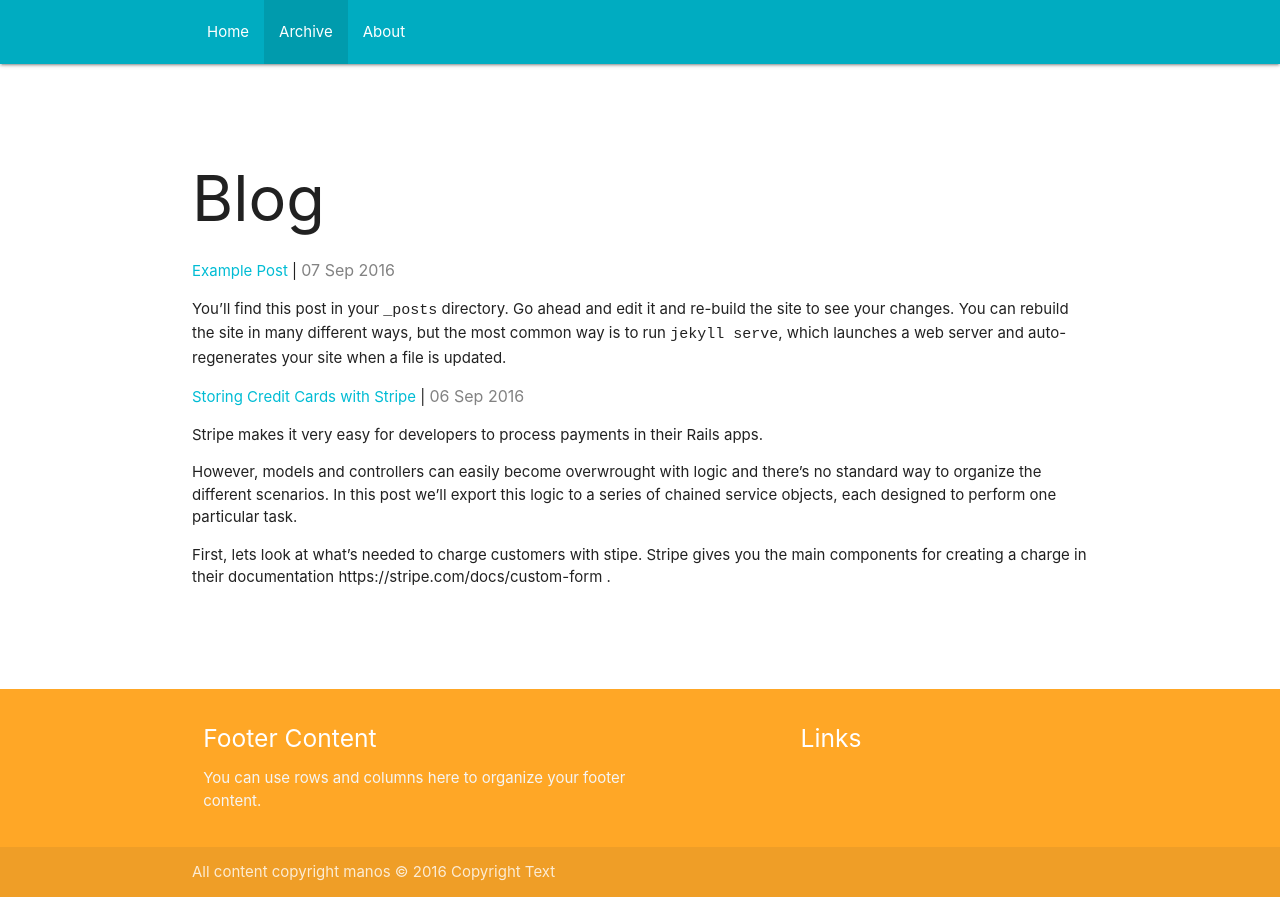
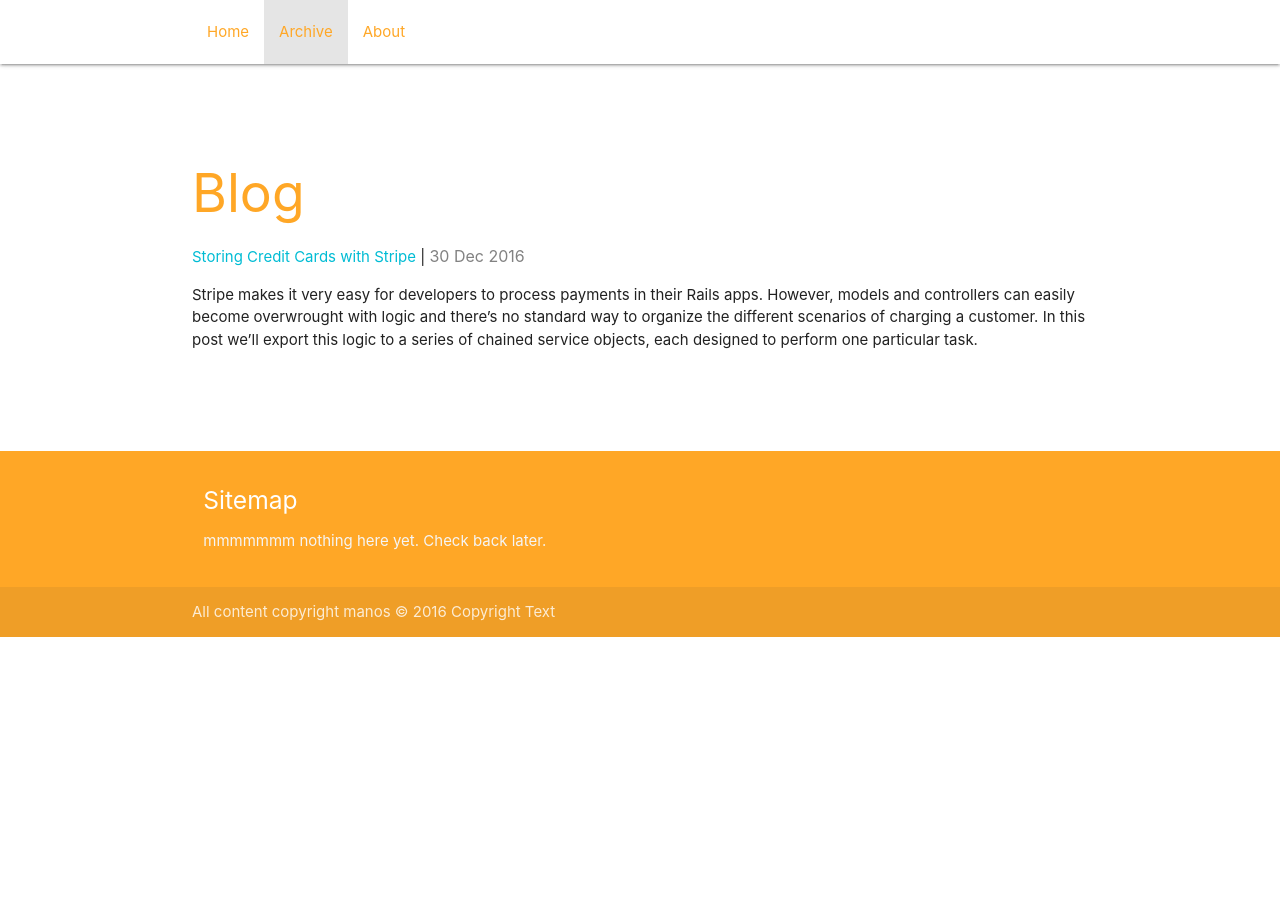
Before and after one commit to mfountoulakis/jekyll-blog, a Jekyll site: the page built from blog.html, in a window 1280 px wide. Built offline with Jekyll 4.4.1, drawn with Linux system fonts in a browser that asks for light colours; nearby versions of some CDN libraries; library files that are not in the unit come from our copies.

Commit message:
layout changes

````diff
--- a/_layouts/default.html
+++ b/_layouts/default.html
@@ -13,13 +13,13 @@
 <body>
   <header>
     <div class="navbar-fixed">
-      <nav class="shadow cyan darken-1">
+      <nav class="shadow white">
         <div class="nav-wrapper">
           <div class="content container">
             <ul class="right hide-on-med-and-down">
-              <li><a href="https://github.com/mfountoulakis"><social-media-icons icon="github" color="#fdfdfd" size="25"></social-media-icons></a></li>
-              <li><a href="https://www.linkedin.com/in/manos-fountoulakis-8bb38849?trk=nav_responsive_tab_profile_pic"><social-media-icons icon="linkedin" color="#fdfdfd" size="25"></social-media-icons></a></li>
-              <li><a href="https://open.spotify.com/user/cheeseontoasty"><social-media-icons icon="spotify" color="#fdfdfd" size="25"></social-media-icons></a></li>
+              <li><a href="https://github.com/mfountoulakis"><social-media-icons icon="github" color="#ffa726" size="25"></social-media-icons></a></li>
+              <li><a href="https://www.linkedin.com/in/manos-fountoulakis-8bb38849?trk=nav_responsive_tab_profile_pic"><social-media-icons icon="linkedin" color="#ffa726" size="25"></social-media-icons></a></li>
+              <li><a href="https://open.spotify.com/user/cheeseontoasty"><social-media-icons icon="spotify" color="#ffa726" size="25"></social-media-icons></a></li>
             </ul>
             <ul>
               <li {% if page.url == "/" %}class="active"{% endif %}><a href="{{site.baseurl}}/">Home</a></li>
@@ -38,11 +38,11 @@
     <div class="container">
       <div class="row">
         <div class="col l6 s12">
-          <h5 class="white-text">Footer Content</h5>
-          <p class="grey-text text-lighten-4">You can use rows and columns here to organize your footer content.</p>
+          <h5 class="white-text">Sitemap</h5>
+          <p class="grey-text text-lighten-4">mmmmmmm nothing here yet. Check back later.</p>
         </div>
         <div class="col l4 offset-l2 s12">
-          <h5 class="white-text">Links</h5>
+          <!-- <h5 class="white-text">Links</h5> -->
           <ul>
             <!-- <li><a class="grey-text text-lighten-3" href="#!">Link 2</a></li>
             <li><a class="grey-text text-lighten-3" href="#!">Link 3</a></li>
--- a/_layouts/page.html
+++ b/_layouts/page.html
@@ -6,7 +6,7 @@ layout: default
     <div class="row">
       <div class="col s6">
         <h2>Welcome.</h2>
-        <p class="sub-text"><strong>This</strong> is not me. That would be weird.</p>
+        <p class="sub-text">Rails & JS</p>
       </div>
       <div class="col s6">
         <img src="images/manos.jpg" alt="" class="circle responsive-img"> <!-- notice the "circle" class -->
--- a/_posts/2016-09-05-welcome-to-jekyll.md
+++ /dev/null
@@ -1,33 +0,0 @@
----
-layout: post
-title:  "Storing Credit Cards with Stripe"
-date:   2016-09-05 21:37:32 -0400
-categories: jekyll update
-excerpt_separator: <!-- excerpt -->
-
----
-Stripe makes it very easy for developers to process payments in their Rails apps.
-
-However, models and controllers can easily become overwrought with logic and there's no standard way to organize the different scenarios. In this post we'll export this logic to a series of chained service objects, each designed to perform one particular task.
-
-First, lets look at what's needed to charge customers with stipe. Stripe gives you the main components for creating a charge in their documentation https://stripe.com/docs/custom-form .
-
-
-<!-- excerpt -->
-We'll instantiate our CreateStripeCustomerService in our payment_controller.rb create method
-```ruby
-def create
-  @payment = Payment.create(payment_params)
-  if @payment.save
-    #our new service is instantiated here, with the new payment record
-    CreateStripeCustomerService.new(@payment)
-  end
-end
-def payment_params
-  params.fetch(:payment, {}).permit(:stripe_token, :user_id)
-end
-```
-
-{% gist 02e835ae0f45bea13a7e692606cb998e %}
-{% gist d1566486a2e9e039343e46bdb8b043bf %}
-{% gist 7e96510fc643062e45ca8631c29ba4ff %}
--- a/_posts/2016-09-07-example-post.md
+++ /dev/null
@@ -1,27 +0,0 @@
----
-layout: post
-title:  "Example Post"
-date:   2016-09-07
----
-
-You’ll find this post in your `_posts` directory. Go ahead and edit it and re-build the site to see your changes. You can rebuild the site in many different ways, but the most common way is to run `jekyll serve`, which launches a web server and auto-regenerates your site when a file is updated.
-
-To add new posts, simply add a file in the `_posts` directory that follows the convention `YYYY-MM-DD-name-of-post.ext` and includes the necessary front matter. Take a look at the source for this post to get an idea about how it works.
-
-Jekyll also offers powerful support for code snippets:
-
-You’ll find this post in your `_posts` directory. Go ahead and edit it and re-build the site to see your changes. You can rebuild the site in many different ways, but the most common way is to run `jekyll serve`, which launches a web server and auto-regenerates your site when a file is updated.
-
-To add new posts, simply add a file in the `_posts` directory that follows the convention `YYYY-MM-DD-name-of-post.ext` and includes the necessary front matter. Take a look at the source for this post to get an idea about how it works.
-
-Jekyll also offers powerful support for code snippets:
-You’ll find this post in your `_posts` directory. Go ahead and edit it and re-build the site to see your changes. You can rebuild the site in many different ways, but the most common way is to run `jekyll serve`, which launches a web server and auto-regenerates your site when a file is updated.
-
-To add new posts, simply add a file in the `_posts` directory that follows the convention `YYYY-MM-DD-name-of-post.ext` and includes the necessary front matter. Take a look at the source for this post to get an idea about how it works.
-
-Jekyll also offers powerful support for code snippets:
-You’ll find this post in your `_posts` directory. Go ahead and edit it and re-build the site to see your changes. You can rebuild the site in many different ways, but the most common way is to run `jekyll serve`, which launches a web server and auto-regenerates your site when a file is updated.
-
-To add new posts, simply add a file in the `_posts` directory that follows the convention `YYYY-MM-DD-name-of-post.ext` and includes the necessary front matter. Take a look at the source for this post to get an idea about how it works.
-
-Jekyll also offers powerful support for code snippets:
--- /dev/null
+++ b/_posts/2016-12-30-storing-credit-cards-with-stripe.md
@@ -0,0 +1,81 @@
+---
+layout: post
+title:  "Storing Credit Cards with Stripe"
+date: 2016-12-30T4:01:00Z
+categories: jekyll update
+excerpt_separator: <!-- excerpt -->
+
+---
+Stripe makes it very easy for developers to process payments in their Rails apps. However, models and controllers can easily become overwrought with logic and there's no standard way to organize the different scenarios of charging  a customer. In this post we'll export this logic to a series of chained service objects, each designed to perform one particular task.
+<!-- excerpt -->
+#### Setup
+Here's some model setup steps, as well as the payment form for Stripe.
+```ruby
+rails g model payment user:references stripe_token:string last4:string error:string
+rails g model user stripe_customer_id:string
+rails g model card user:references stripe_token:string last4:string
+```
+{% gist 142b09b34da642681db68f03bb60f3a5 %}
+
+Stripe supplies us with the code to retrieve a token from the Stripe   API once our form is submitted. You can read more about it in the Stripe docs. [https://stripe.com/docs/custom-form](https://stripe.com/docs/custom-form).
+<br>
+<br>
+#### Step 1: Instantiate the new service
+---
+The payment controller will handle the token sent from our payment form. After the payment is saved we'll Instantiate our new service.
+
+```ruby
+def create
+  @payment = Payment.create(payment_params)
+  if @payment.save
+    CreateStripeCustomerService.new(@payment)
+  end
+end
+```
+{% gist ef042c009f3d53675979a31e194a8739 %}
+
+<br>
+#### Step 2: Create a new Stripe customer
+---
+When the **```CreateStripeCustomer```** service is instantiated, it is passed the payment instance as an argument. Since we're not calling a specific method, we'll call the method **```create_customer```** in the **```CreateStripeCustomer```** service initialize method.
+
+The Create customer service has two responsibilities:
+1. Create a new customer if **```stripe_customer_id```** is blank.
+2. send the payment to the **```ChargeCreditCard```** service.
+
+Once the customer is created and **```stripe_customer_id```** is assigned to the user, the new service is instantiated, passing the payment as an argument, and calling the method **```charge_or_create_card```**.
+```ruby
+ChargeCreditCard.new(payment = @payment).charge_or_create_card
+```
+{% gist 5345fa9f722459db6814e32c2fd57009 %}
+<br>
+#### Step 3: Charging the credit card.
+---
+Finally, we can charge the user's credit card. On line 12, we'll find out if the Stripe token has been used. If not, it will be added to the customer's payment sources. Since Stripe tokens can only be used once, we'll be charging the card associated with the Stripe token (the source object), instead of the card token itself. The initialize method of our **```ChargeCreditCard```** service retrieves the card from the Stripe API and stores it in a variable.
+
+```ruby
+@card = Stripe::Token.retrieve(@payment.stripe_token).card.id
+```
+
+{% gist 9129aef9d2ccfd646ce4a876fe9bac59 %}
+<br>
+#### Step 4: Create a card record
+---
+Our final service finds or creates a card record based on the payment's stripe token. This will allow us to display the card to the user in the payments form. We'll store the stripe token once again in the card record. Alternatively, you could save the card id directly instead of retrieving it from the token.
+
+{% gist c4886502a9e6c90285b5bd46ce1459fb %}
+<br>
+#### Step 5: Display the cards to the user.
+---
+Display the user's cards in the payments form with radio buttons.
+```erb
+<!-- #app/views/payments/_form.html.erb -->
+<div class="form-row">
+  <% if @cards %>
+    <% @cards.each do |card| %>
+      <%= radio_button("payment", "stripe_token", card.stripe_token) %>
+      <%= label_tag(:card, card.last4) %>
+    <% end %>
+  <% end %>
+</div>
+```
--- a/about.html
+++ b/about.html
@@ -2,5 +2,5 @@
 layout: page
 title: about
 ---
-<h1>About Me.</h1>
-<p>Hello 👋, My name is Manos and I'm a web developer from Providence RI</p>
+<h2>About Me.</h2>
+<p>Hello 👋, My name is Manos. I'm a web developer from Providence RI.</p>
--- a/blog.html
+++ b/blog.html
@@ -3,7 +3,7 @@ layout: blog_page
 title: "Blog"
 ---
 <ul>
-  <h1>{{page.title}}</h1>
+  <h2>{{page.title}}</h2>
   {% for post in site.posts %}
   <li>
     <a href="{{ post.url | prepend: site.baseurl }}">{{ post.title }}</a> | <span class="post-title">{{ post.date | date_to_string }}</span>
--- a/css/main.scss
+++ b/css/main.scss
@@ -15,6 +15,7 @@ $spacing-unit:     30px;
 $text-color:       #111;
 $background-color: #fdfdfd;
 $brand-color:      #2a7ae2;
+$orange-accent:    #ffa726;
 
 $grey-color:       #828282;
 $grey-color-light: lighten($grey-color, 40%);
@@ -37,6 +38,14 @@ section.hero {
 
 }
 
+nav ul a {
+  color: $orange-accent;
+}
+
+strong {
+  font-weight: bold;
+}
+
 nav.main-nav.shadow{
   position: relative;
 }
@@ -52,15 +61,15 @@ span.post-title{
 }
 
 h2 {
- color: #ffa726;
+  color: #ffa726;
 }
 
 a {
- color: #00bcd4;
+  color: #00bcd4;
 }
 
 .ttr {
- color: $grey-color;
+  color: $grey-color;
 }
 // .page-footer{
 //   position: relative;
````
